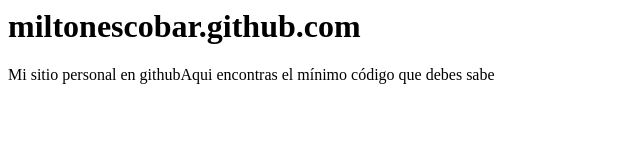
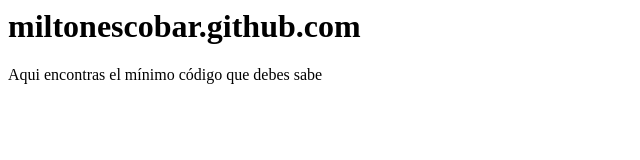
Before and after one commit to miltonescobar/mustknowcode, a plain HTML site: page index.html in a window 1280 px wide. Shown: the whole page, without its empty margins (0-640 px from the left). Drawn offline with Linux system fonts and the light colour scheme.

Commit message:
correction de primer parrafo

```diff
--- a/index.html
+++ b/index.html
@@ -1,3 +1,3 @@
 <h1> miltonescobar.github.com </h1>
 
-<p>Mi sitio personal en githubAqui encontras el mínimo código que debes sabe </p>
+<p>Aqui encontras el mínimo código que debes sabe </p>
```
